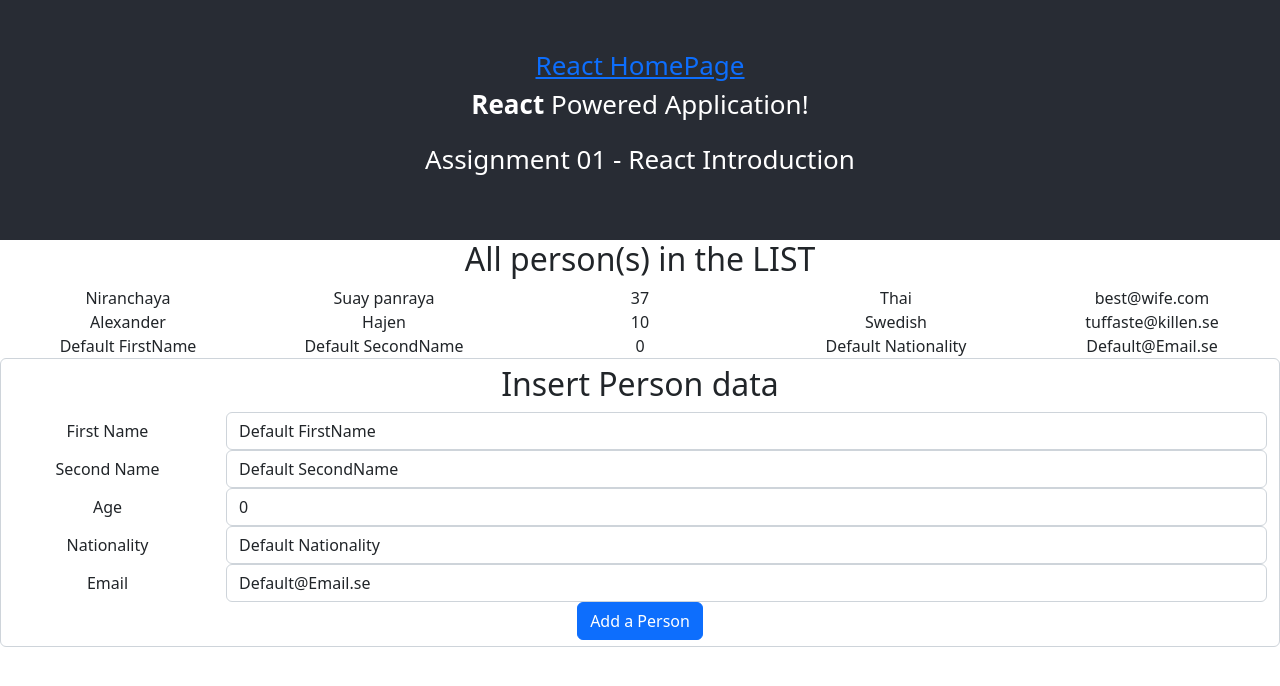
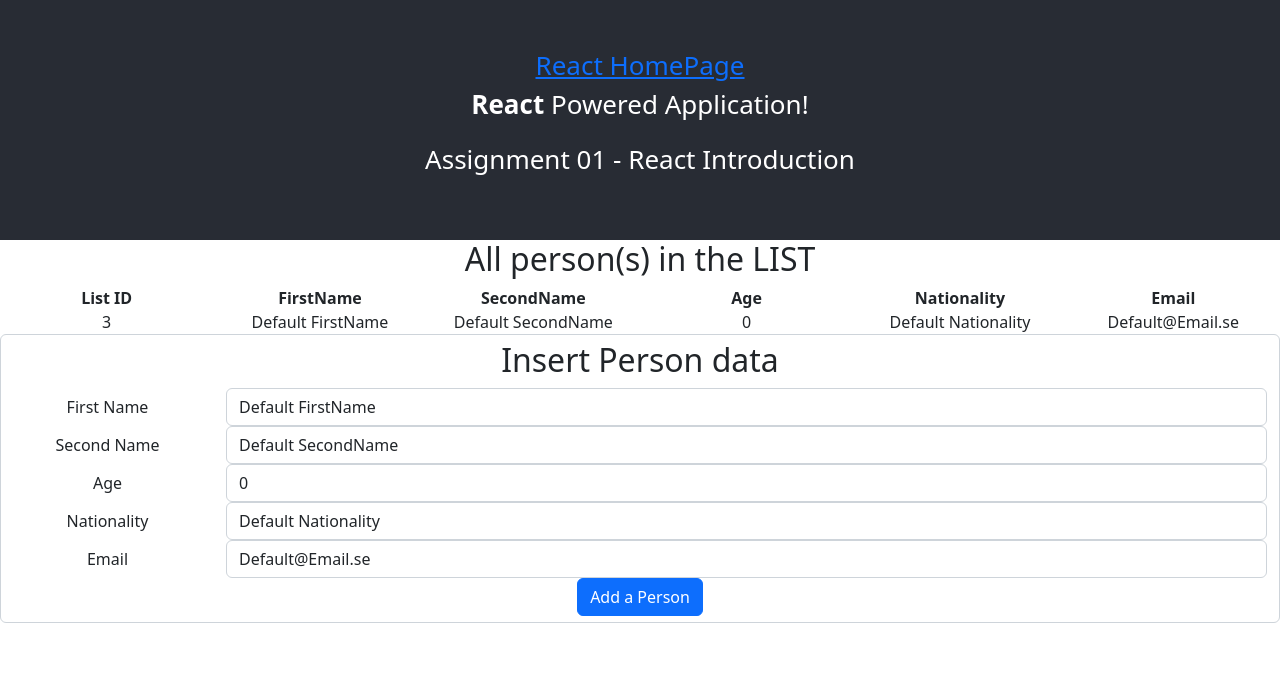
Before and after one commit to ripper079/react-assignment-01, a React (Create React App) app: page / in a window 1280 px wide. Both pictures are taken after a click on the input "Add a Person". Shown: the top 686 px of the page. Built offline with nearby package versions, Linux system fonts and the light colour scheme.

Commit message:
Finish assignment - React Introduction

```diff
--- a/src/App.js
+++ b/src/App.js
@@ -6,9 +6,6 @@
 import Personform from './components/Person-form';
 import ListAllPersons from './components/ListPersons';
 
-//Array
-// let listOfPersons = Array();
-// listOfPersons.push("Daniel");
 
 let idNumber = 2;
 
@@ -17,30 +14,31 @@
   const titleAssignment = "Assignment 01 - React Introduction";
   const linkToReact = "https://reactjs.org";
 
-  //An array of persons
+  //Hook it up - An array of persons
   const [persons, setPersons] = useState([
-    {
-        id : 1,
-        _firstName : "Niranchaya",
-        _secondName : "Suay panraya",
-        _age : 37,
-        _nationality : "Thai",
-        _email : "best@wife.com"
-    },
-    {
-        id : 2,
-        _firstName : "Alexander",
-        _secondName : "Hajen",
-        _age : 10,
-        _nationality : "Swedish",
-        _email : "tuffaste@killen.se"
-    }
+    // {
+    //     id : 1,
+    //     _firstName : "Niranchaya",
+    //     _secondName : "Suay panraya",
+    //     _age : 37,
+    //     _nationality : "Thai",
+    //     _email : "frugan@best.com"
+    // },
+    // {
+    //     id : 2,
+    //     _firstName : "Alexander",
+    //     _secondName : "Hajen",
+    //     _age : 10,
+    //     _nationality : "Swedish",
+    //     _email : "tuffaste@killen.se"
+    // }
 
 ]);
 
+
 function handleCreatePerson(firstName, secondName, age, nationality, email)
 {
-  console.log("Inside handleCreatePerson...");
+  // console.log("Inside handleCreatePerson...");
   let aNewPerson = {
     id : ++idNumber,
     _firstName : firstName,
@@ -78,11 +76,10 @@
       <main>
         <div>
           <h2>All person(s) in the LIST</h2>
-          {/* Second arg is a prop persons={ persons } */}
           <ListAllPersons listOfAllPersons={ persons } />
         </div>
         <div>
-            <Personform addNewPersonToList={handleCreatePerson} />
+            <Personform addNewPersonToList={handleCreatePerson} authorApp="Daniel Ojka"/>
         </div>
       </main>
     </div>
--- a/src/components/ListPersons.js
+++ b/src/components/ListPersons.js
@@ -1,10 +1,13 @@
 import { useState } from "react";
+
+import PersonDataLine from './PersonData';
 
 // Start with UPPERCASE letter when naming react components
 //const ListAllPersons = () => {    //Alt 1
 // Start with UPPERCASE letter when naming react components
 function ListAllPersons(props) {         //Alt 2
     const persons = props.listOfAllPersons;
+    const countPersonInList =  persons.length;
 
     //An array of person - Create on the fly
     // const [persons, setPerson] = useState([
@@ -27,18 +30,39 @@
 
     // ]);
 
+    if (countPersonInList === 0)
+        return (<div>There are no entries</div>);
+
     return (
+        <div className="container-fluid">
+            <div className="row">
+                <div className="col"><strong>List ID</strong></div>
+                <div className="col"><strong>FirstName</strong></div>
+                <div className="col"><strong>SecondName</strong></div>
+                <div className="col"><strong>Age</strong></div>
+                <div className="col"><strong>Nationality</strong></div>
+                <div className="col"><strong>Email</strong></div>
+            </div>
 
-        <div className="container-fluid">
-                {persons.map((e) => (
-                    <div className="row" key={e.id}>
-                        <div className="col">{ e._firstName }</div>
-                        <div className="col">{ e._secondName }</div>
-                        <div className="col">{ e._age }</div>
-                        <div className="col">{ e._nationality }</div>
-                        <div className="col">{ e._email }</div>
-                    </div>
-                ))}
+
+            {persons.map((e) => (
+
+                // Mini bug - each child have a unique prop, assignment requirement
+                <PersonDataLine apersonrecord={e} />
+
+
+                //Maybe this better??? Toogle between 2 versions
+                // <div className="row" key={e.id}>
+                //         <div className="col">{ e.id } </div>
+                //         <div className="col">{ e._firstName } </div>
+                //         <div className="col">{ e._secondName }</div>
+                //         <div className="col">{ e._age }</div>
+                //         <div className="col">{ e._nationality }</div>
+                //         <div className="col">{ e._email }</div>
+                // </div>
+
+
+            ))}
        </div>
     )};
 
--- a/src/components/Person-form.js
+++ b/src/components/Person-form.js
@@ -18,9 +18,9 @@
     const handleSubmit = (e) => {
         //Prevent default refreasing of page
         e.preventDefault();
-        console.log("Start - Handle submit hit!!!");
+        //console.log("Before - Handle submit hit!!!");
         handleCreatePerson(firstName, secondName, age, nationality, email);
-        console.log("End - Handle submit hit!!!");
+        //console.log("After - Handle submit hit!!!");
     }
 
     return (
--- /dev/null
+++ b/src/components/PersonData.js
@@ -0,0 +1,15 @@
+function PersonDataLine(props){
+    return (
+        <div className="row" key={ props.apersonrecord.id }>
+
+            <div className="col">{ props.apersonrecord.id } </div>
+            <div className="col">{ props.apersonrecord._firstName } </div>
+            <div className="col">{ props.apersonrecord._secondName }</div>
+            <div className="col">{ props.apersonrecord._age }</div>
+            <div className="col">{ props.apersonrecord._nationality }</div>
+            <div className="col">{ props.apersonrecord._email }</div>
+
+        </div>
+    )};
+
+export default PersonDataLine;
```
